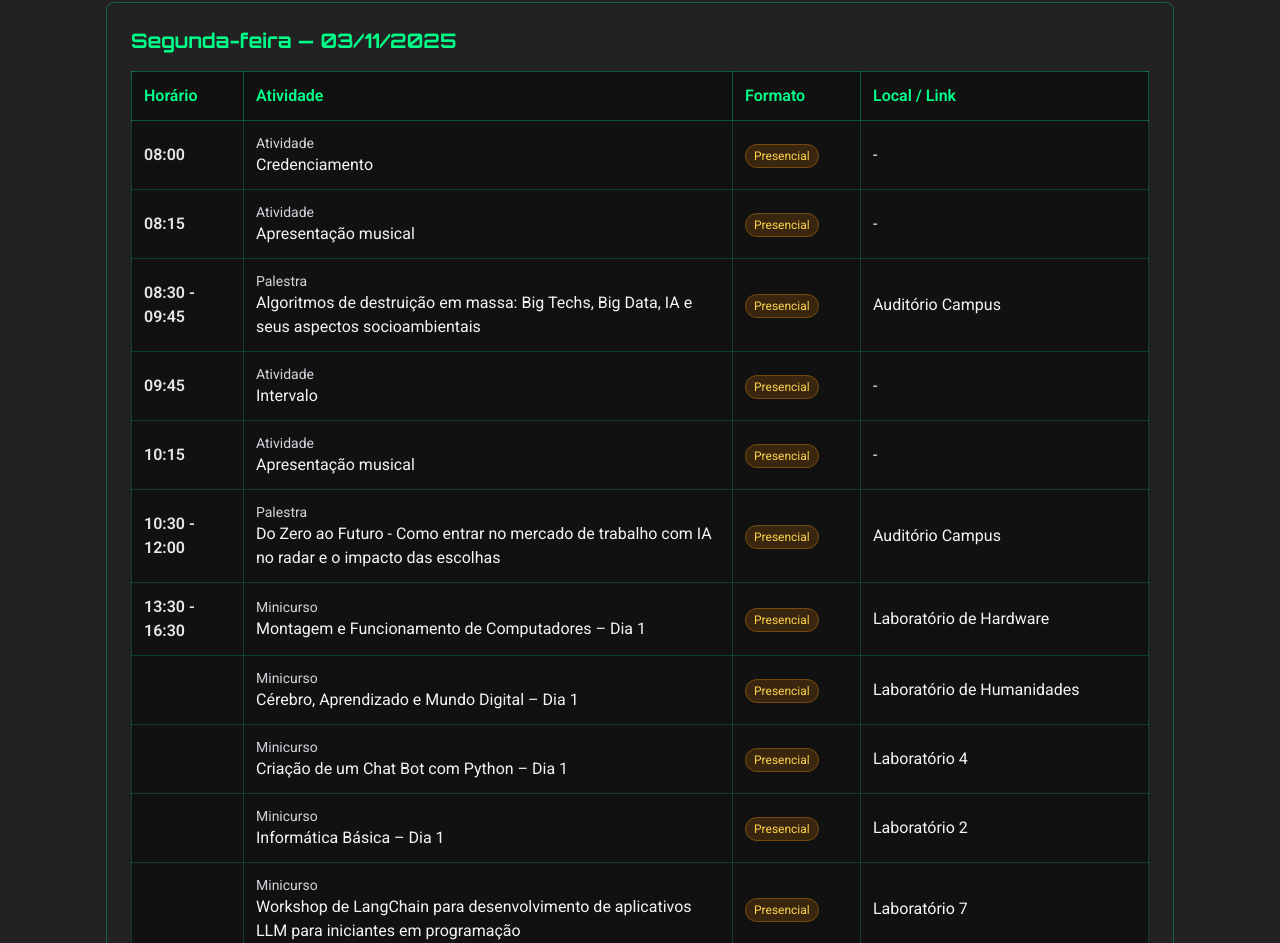
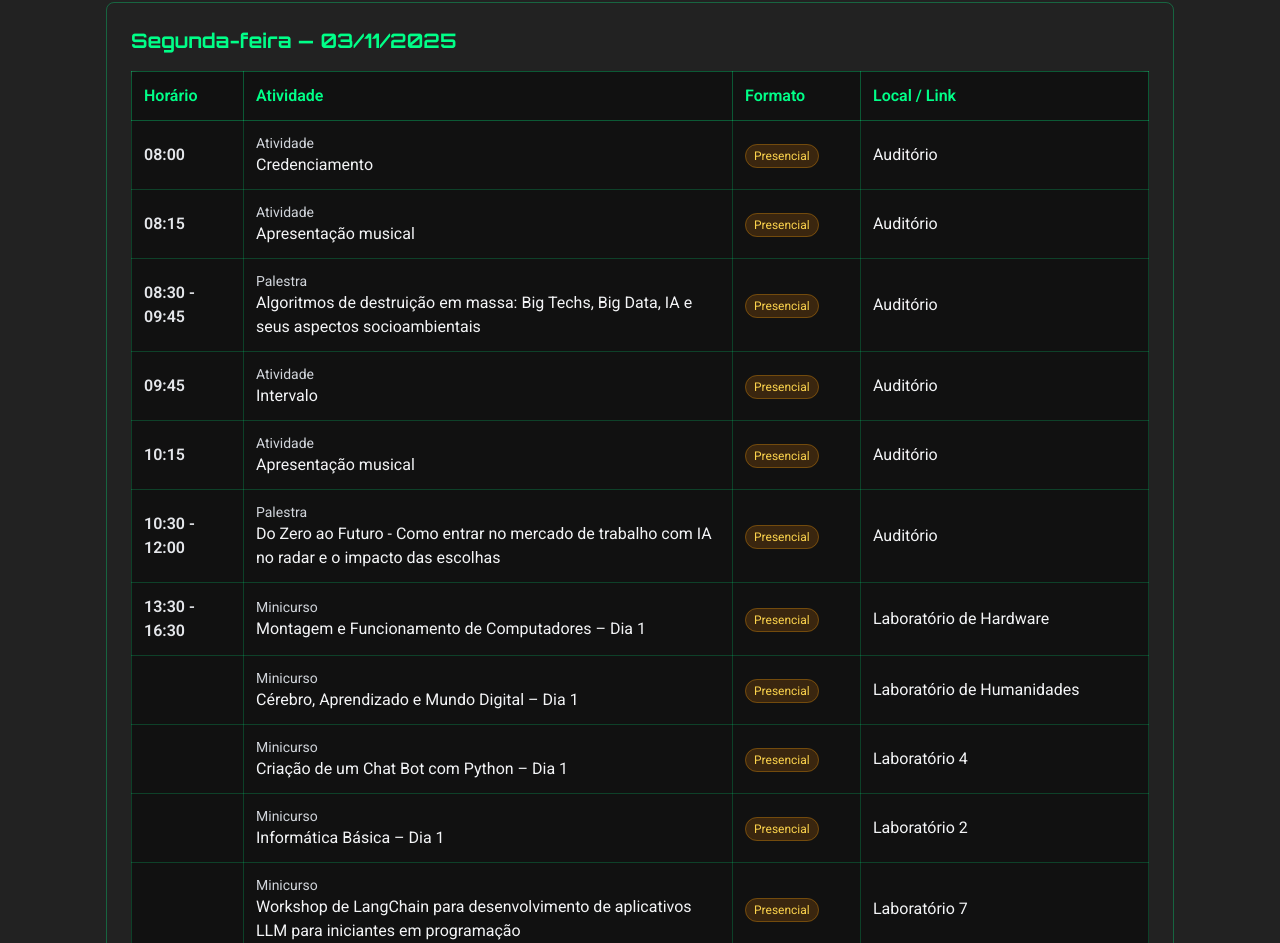
Before and after one commit to LucasTerrau/Site-Encomp, a React (Vite) app: page / in a window 1280 px wide. Shown: the part 3396-4339 px from the top of the page. Built offline with nearby package versions, Linux system fonts and the light colour scheme.

Commit message:
Atualizei

```diff
--- a/src/components/Programacao.tsx
+++ b/src/components/Programacao.tsx
@@ -23,14 +23,14 @@ const programacao: ProgramacaoPorDia = {
       formato: "Palestra",
       inicio: "08:30",
       fim: "09:45",
-      local: "Auditório Campus",
+      local: "Auditório",
     },
     {
       titulo: "Do Zero ao Futuro - Como entrar no mercado de trabalho com IA no radar e o impacto das escolhas",
       formato: "Palestra",
       inicio: "10:30",
       fim: "12:00",
-      local: "Auditório Campus",
+      local: "Auditório",
     },
 
     /* Vespertino (Minicursos — Laboratórios) */
@@ -112,14 +112,14 @@ const programacao: ProgramacaoPorDia = {
       formato: "Palestra",
       inicio: "08:30",
       fim: "09:45",
-      local: "Auditório Campus",
+      local: "Auditório",
     },
     {
       titulo: "Mesa Redonda Prof. IFSULDEMINAS BCC",
       formato: "Palestra",
       inicio: "10:30",
       fim: "12:00",
-      local: "Auditório Campus",
+      local: "Auditório ",
     },
 
     /* Vespertino (Laboratórios) */
@@ -207,14 +207,14 @@ const programacao: ProgramacaoPorDia = {
       formato: "Atividade",
       inicio: "08:30",
       fim: "09:45",
-      local: "Auditório Campus",
+      local: "Auditório",
     },
     {
       titulo: "JOSIF",
       formato: "Atividade",
       inicio: "10:30",
       fim: "12:00",
-      local: "Auditório Campus",
+      local: "Auditório",
     },
 
     /* Vespertino (Laboratórios) */
@@ -310,14 +310,14 @@ const programacao: ProgramacaoPorDia = {
       formato: "Atividade",
       inicio: "08:30",
       fim: "09:45",
-      local: "Auditório Campus",
+      local: "Auditório",
     },
     {
       titulo: "JOSIF",
       formato: "Atividade",
       inicio: "10:30",
       fim: "12:00",
-      local: "Auditório Campus",
+      local: "Auditório",
     },
 
     /* Vespertino (Laboratórios) */
@@ -391,14 +391,14 @@ const programacao: ProgramacaoPorDia = {
       formato: "Atividade",
       inicio: "08:30",
       fim: "09:45",
-      local: "Auditório Campus",
+      local: "Auditório",
     },
     {
       titulo: "JOSIF",
       formato: "Atividade",
       inicio: "10:30",
       fim: "12:00",
-      local: "Auditório Campus",
+      local: "Auditório",
     },
 
     /* Vespertino (Laboratórios) */
@@ -479,7 +479,7 @@ const ATIVIDADES_FIXAS: ReadonlyArray<{
   hora: string;
   titulo: string;
   formato: Formato;
-  local: string;
+  local?: string;
 }> = [
   { hora: "08:00", titulo: "Credenciamento", formato: "Presencial", local: "Auditório" },
   { hora: "08:15", titulo: "Apresentação musical", formato: "Presencial", local: "Auditório" },
@@ -492,16 +492,18 @@ const ATIVIDADES_SET = new Set<string>(ATIVIDADES_FIXAS.map((a) => a.titulo));
 function hasPalestraNoHorario(eventos: Evento[], hora: string) {
   return eventos.some((e) => e.formato === "Palestra" && e.inicio === hora);
 }
-
 function injectExtras(eventos: Evento[]): Evento[] {
   const res = [...eventos];
   const add = (horas: string[]) => {
     res.push(
-      ...ATIVIDADES_FIXAS.filter((a) => horas.includes(a.hora)).map((a) => ({
-        titulo: a.titulo,
-        formato: a.formato,
-        inicio: a.hora,
-      }))
+      ...ATIVIDADES_FIXAS
+        .filter((a) => horas.includes(a.hora))
+        .map((a) => ({
+          titulo: a.titulo,
+          formato: a.formato,
+          inicio: a.hora,
+          local: a.local, // <<< AQUI: garante que o local venha
+        }))
     );
   };
   if (hasPalestraNoHorario(eventos, "08:30")) add(["08:00", "08:15"]);
```
